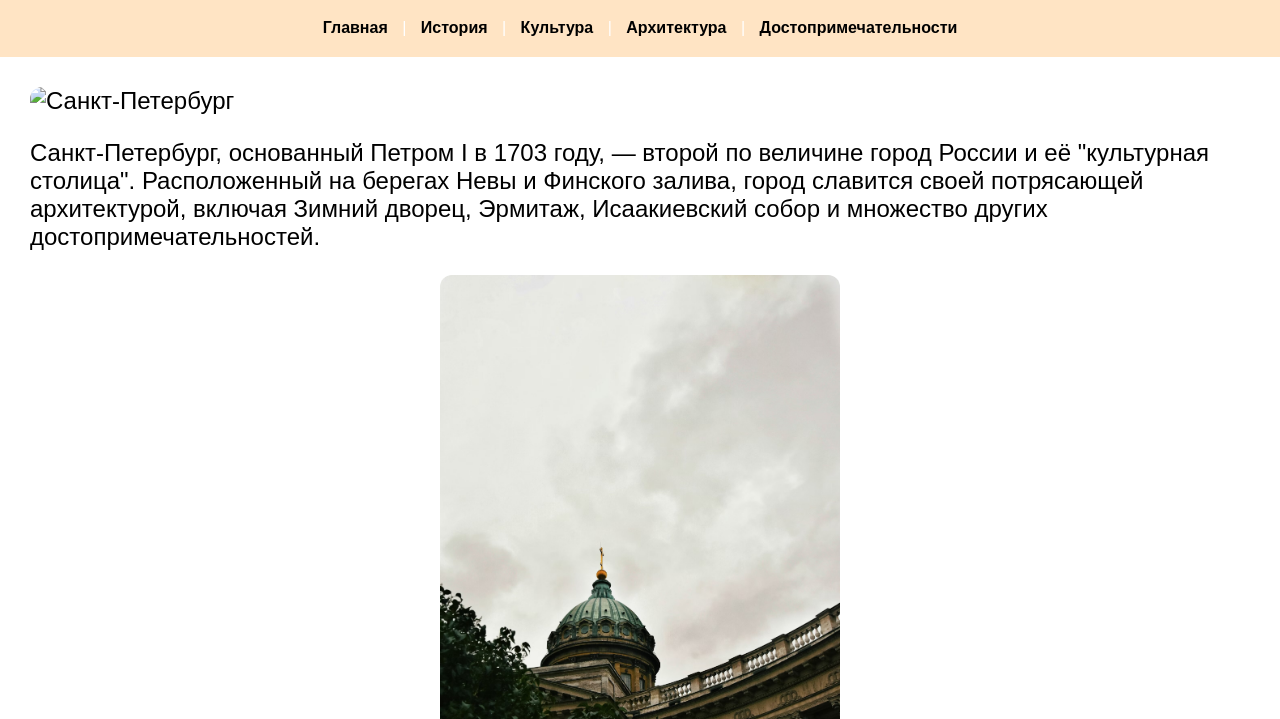
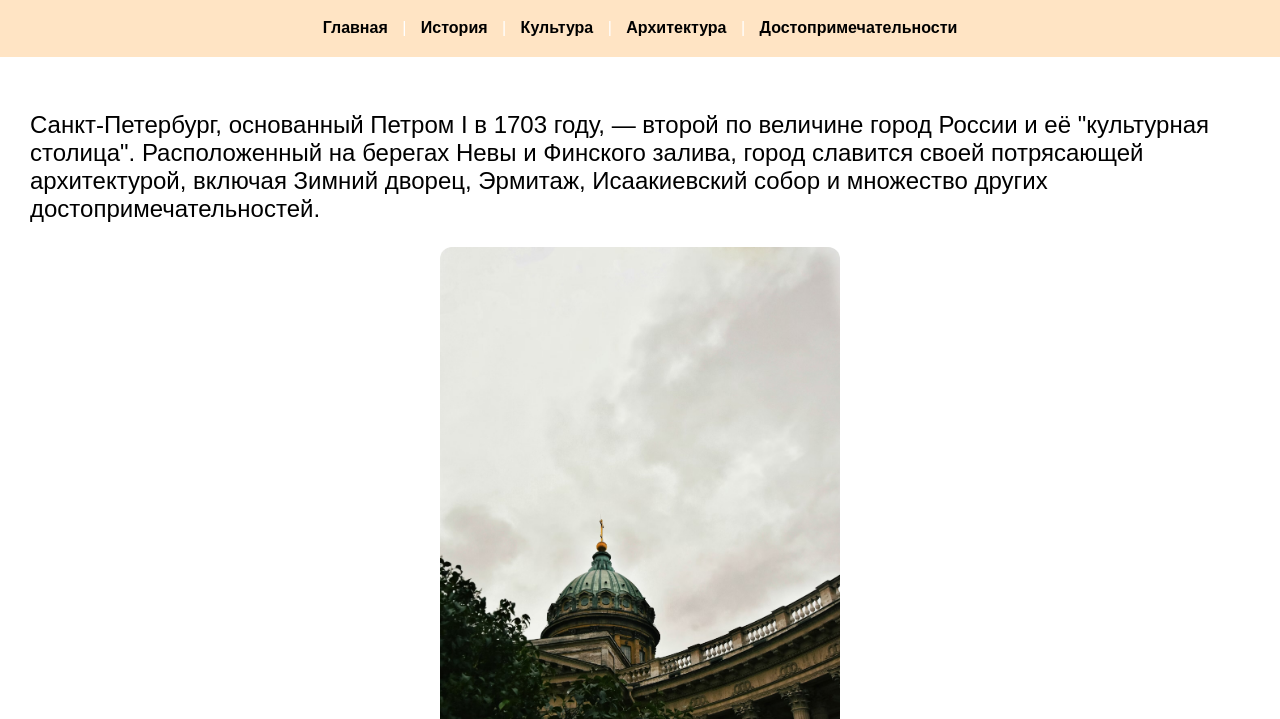
Before and after one commit to HAPPINESSSSSSS/liza-site, a plain HTML site: page index.html in a window 1280 px wide. Shown: the part 81-800 px from the top of the page. Drawn offline with Linux system fonts and the light colour scheme.

Commit message:
Update index.html

```diff
--- a/index.html
+++ b/index.html
@@ -16,7 +16,6 @@
         </nav>
     </header>
     <main>
-        <img src="images/peterburg.jpg" alt="Санкт-Петербург">
         <p>Санкт-Петербург, основанный Петром I в 1703 году, — второй по величине город России и её "культурная столица". Расположенный на берегах Невы и Финского залива, город славится своей потрясающей архитектурой, включая Зимний дворец, Эрмитаж, Исаакиевский собор и множество других достопримечательностей.</p>
     <img src="IMG/piter1.jpg" alt="Питер" style="max-width:400px;">
     </main>
```
